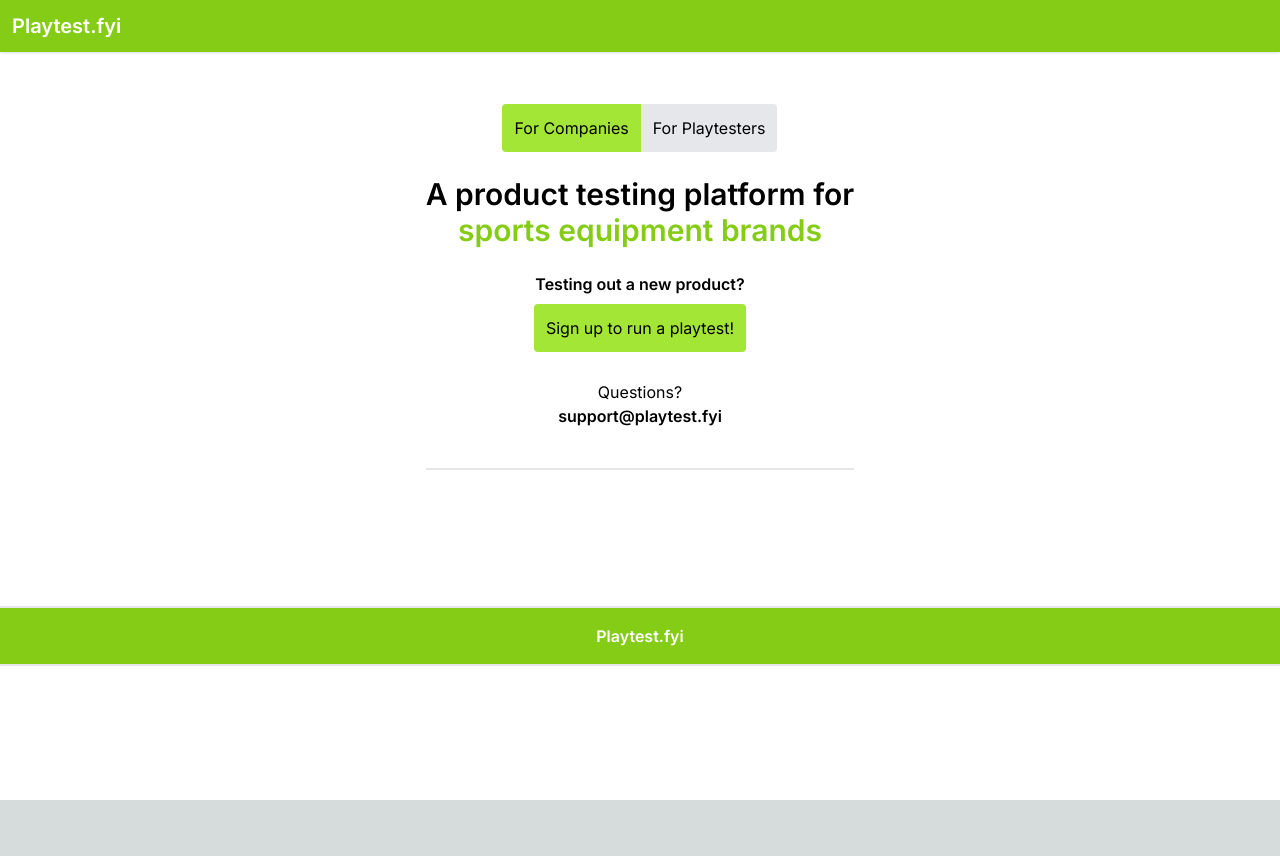
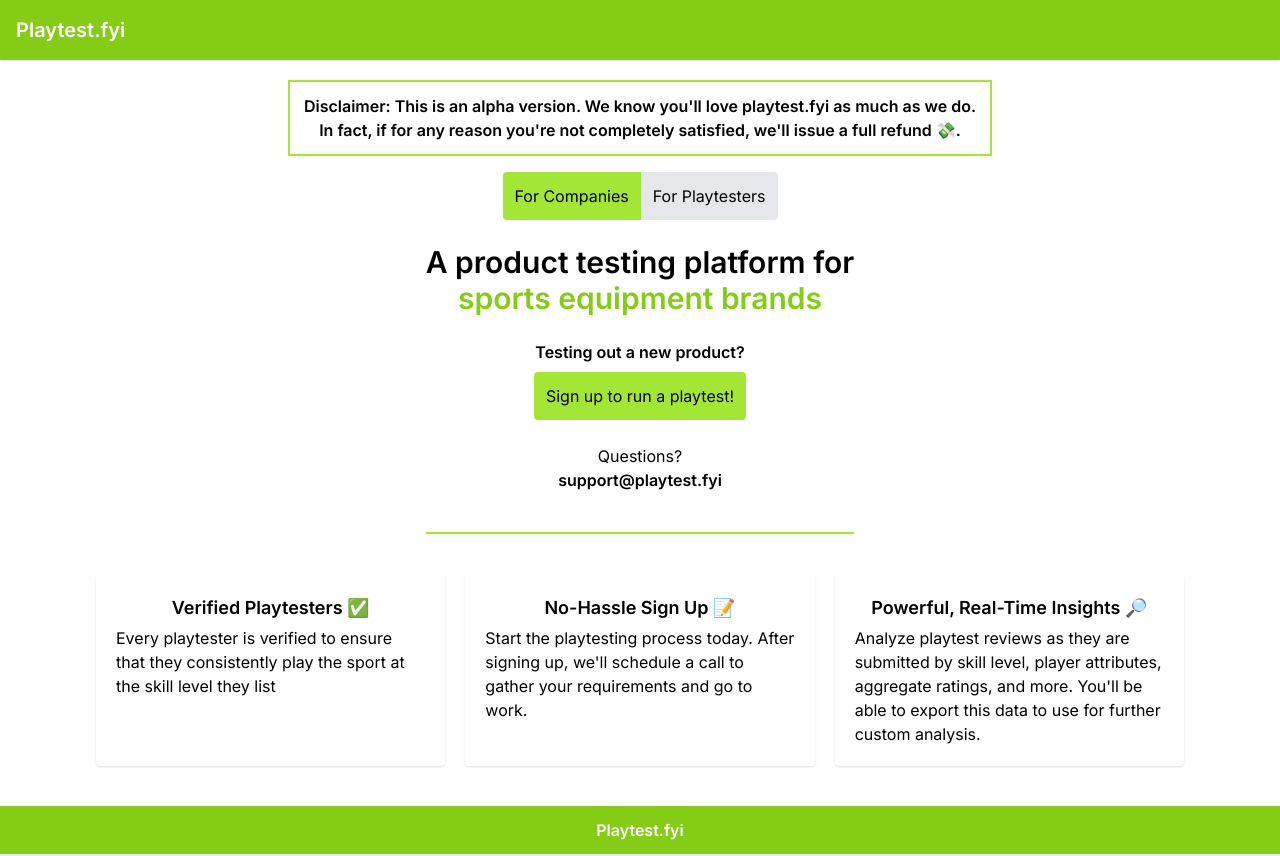
Before and after one commit to srindog/playtest.fyi, a Next.js app: page / in a window 1280 px wide. Before the commit the page ends 800 px from the top, so only its background shows below. Built offline with nearby package versions, Linux system fonts and the light colour scheme.

Commit message:
finish basic mvp (no cards for playtesters)

```diff
--- a/app/home.tsx
+++ b/app/home.tsx
@@ -1,13 +1,11 @@
 "use client";
-import { useRef } from "react";
-
 import { useState } from "react";
 
 const PLAYTESTERS = "For Playtesters";
 const COMPANIES = "For Companies";
 
 const Card = ({ title, description, children }: any) => (
-  <div className="flex flex-col shadow p-5 rounded text-left">
+  <div className="flex flex-col shadow p-5 rounded text-left outline-2 outline-lime-400">
     <h3 className="flex justify-center font-semibold md:text-lg text-base pb-1">
       {title}
     </h3>
@@ -21,86 +19,111 @@
 const SELECTED_BUTTON_STYLE = (rounded: string) =>
   `${BASE_BUTTON_STYLE} ${rounded} bg-lime-400 hover:bg-lime-300 active:bg-lime-400`;
 
-function HowItWorks() {
-  const [toggle, setToggle] = useState(COMPANIES);
+
+const PlaytestersHome = () => {
   return (
-    <>
-      <div className="flex flex-row justify-center">
-        <button
-          className={
-            toggle === COMPANIES
-              ? SELECTED_BUTTON_STYLE("rounded-l")
-              : UNSELECTED_BUTTON_STYLE("rounded-l")
-          }
-          onClick={() => setToggle(COMPANIES)}
+    <div className="flex flex-col mt-6 items-center justify-center">
+      <div className="pb-10 border-b-2 border-lime-400">
+        <h1 className="font-semibold md:text-3xl text-2xl">
+          Test out the newest
+          <p>
+            <span className="text-lime-500">
+              sports equipment
+            </span>
+          </p>
+        </h1>
+        <div className="flex flex-col mt-6 items-center">
+          <label className="font-semibold">
+            Invite only. Have a referral?
+          </label>
+          <a
+            href="https://forms.gle/Ve5CEw3DVN68AfCo9"
+            target="_blank"
+            className="mt-2 p-3 bg-lime-400 hover:bg-lime-300 active:bg-lime-400 rounded"
+          >
+            Sign up to be a playtester!
+          </a>
+        </div>
+        <div className="mt-6">
+          <Support />
+        </div>
+      </div>
+    </div>
+  )
+}
+
+const CompaniesHome = () => (
+  <div className="flex flex-col mt-6 items-center justify-center">
+    <div className="pb-10 border-b-2 border-lime-400">
+      <h1 className="font-semibold md:text-3xl text-2xl">
+        A product testing platform for
+        <p>
+          <span className="text-lime-500">
+            sports equipment brands
+          </span>
+        </p>
+      </h1>
+      <div className="flex flex-col mt-6 items-center">
+        <label className="font-semibold">
+          Testing out a new product?
+        </label>
+        <a
+          href="https://forms.gle/VbbEth7kiT2AoY56A"
+          target="_blank"
+          className="mt-2 p-3 bg-lime-400 hover:bg-lime-300 active:bg-lime-400 rounded"
         >
-          {COMPANIES}
-        </button>
-        <button
-          className={
-            toggle === PLAYTESTERS
-              ? SELECTED_BUTTON_STYLE("rounded-r")
-              : UNSELECTED_BUTTON_STYLE("rounded-r")
-          }
-          onClick={() => setToggle(PLAYTESTERS)}
-        >
-          {PLAYTESTERS}
-        </button>
+          Sign up to run a playtest!
+        </a>
       </div>
-      <div className="mx-10 mt-5 grid md:grid-cols-3 sm:grid-cols-1 gap-5">
-        {toggle === COMPANIES ? (
-          <>
-            <Card title="Plan">
-              Strategically plan out the requirements of your playtest
-              (location, timeline, consumer breakdown, additional questions,
-              etc…)
-            </Card>
-            <Card title="Run Playtest">
-              Select your playtesters, ship out the products (and return
-              labels), and view the playtest reviews in real time. Once the
-              playtest ends, we will ensure that your products are returned.
-            </Card>
-            <Card title="Analyze">
-              Filter & analyze quantitative (average ratings) & qualitative
-              measures (open ended questions) across one or all of your
-              playtests to uncover key insights. For custom analysis, export the
-              data to use in your own systems.
-            </Card>
-          </>
-        ) : (
-          <>
-            <Card title="Apply Instantly">
-              Once you are an eligible playtester for a sport, immediately apply
-              for any related playtest. If it is your first time applying to
-              playtest in a new sport, you will be verified & onboarded shortly
-              after, so you can start playtesting right away
-            </Card>
-            <Card title="Test">
-              Upon being selected for a playtest, the product and a return label
-              will be shipped, and you will receive a form to submit your
-              feedback by the deadline.
-            </Card>
-            <Card title="Earn climeibility">
-              Your honest feedback is valuable, so the more playtests you
-              complete successfully, the more likely you will be chosen in
-              future playtests.
-            </Card>
-          </>
-        )}
+      <div className="mt-6">
+        <Support />
       </div>
-    </>
-  );
-}
+
+    </div>
+
+    <div className="mt-10 md:mx-24 mx-5 grid md:grid-cols-3 grid-cols-1 gap-5">
+      <Card title="Verified Playtesters ✅">
+        Every playtester is verified to ensure
+        that they consistently play the sport
+        at the skill level they list
+      </Card>
+      <Card title="No-Hassle Sign Up 📝">
+        Start the playtesting process today. After signing up,
+        we'll schedule a call to gather your requirements
+        and go to work.
+      </Card>
+      <Card title="Powerful, Real-Time Insights 🔎">
+        Analyze playtest reviews as they are submitted by skill level,
+        player attributes, aggregate ratings, and more. You'll be able
+        to export this data to use for further custom analysis.
+      </Card>
+
+    </div>
+
+  </div>
+)
+
+const Support = () => (
+  <h3>
+    Questions?
+    <p className="font-semibold">support@playtest.fyi</p>
+  </h3>
+)
 
 export default function Home() {
   const [toggle, setToggle] = useState(COMPANIES);
-  const playtestsSignUpRef = useRef(null);
-  const scrollToPlaytestsSignUp = () =>
-    playtestsSignUpRef.current?.scrollIntoView({ behavior: "smooth" });
   return (
-    <div className="flex py-24 border-b-2 justify-center items-center">
+    <div className="flex pt-20 pb-10 justify-center items-center">
+
       <div className="flex flex-col text-center">
-        <div className="flex flex-row justify-center">
+
+        <div className="md:mx-72 mx-5 font-semibold border-lime-400 border-2 p-3">
+          <h3 className="">Disclaimer: This is an alpha version. We know you'll love playtest.fyi as much as we do.
+            In fact, if for any reason you're not completely satisfied, we'll issue a full refund 💸.
+          </h3>
+        </div>
+
+        <div className="mt-2 flex flex-row justify-center">
           <button
             className={
               toggle === COMPANIES
@@ -123,74 +146,12 @@
           </button>
         </div>
 
-        <div className="flex flex-col mt-6 items-center justify-center">
-          {toggle === COMPANIES ? (
-            <>
-              <h1 className="font-semibold md:text-3xl text-2xl">
-                A product testing platform for
-                <p>
-                  <span className="text-lime-500">
-                    sports equipment brands
-                  </span>
-                </p>
-              </h1>
+        {toggle === COMPANIES ? (
+          <CompaniesHome />
+        ) : (
+          <PlaytestersHome />
+        )}
 
-              <div className="flex flex-col mt-6">
-                <label className="font-semibold">
-                  Testing out a new product?
-                </label>
-                <a
-                  href="https://forms.gle/VbbEth7kiT2AoY56A"
-                  target="_blank"
-                  className="mt-2 p-3 bg-lime-400 hover:bg-lime-300 active:bg-lime-400 rounded"
-                >
-                  Sign up to run a playtest!
-                </a>
-              </div>
-            </>
-          ) : (
-            <>
-              <h1 className="font-semibold md:text-3xl text-2xl">
-                Test out the newest
-                <p>
-                  <span className="text-lime-500">
-                    sports equipment
-                  </span>
-                </p>
-              </h1>
-              <div className="flex flex-col mt-6">
-                <label className="font-semibold">
-                  Interested in product testing?
-                </label>
-                <button
-                  className="mt-2 p-3 bg-lime-400 hover:bg-lime-300 active:bg-lime-400 rounded"
-                  onClick={scrollToPlaytestsSignUp}
-                >
-                  👇 Apply for a playtest below 👇
-                </button>
-              </div>
-            </>
-          )}
-        </div>
-        <h3 className="mt-7 pb-10 border-b-2">
-          Questions?
-          <p className="font-semibold">support@playtest.fyi</p>
-        </h3>
-
-        <div className="flex flex-col mt-10 items-center justify-center">
-          {toggle === COMPANIES ? (
-            <>
-
-            </>
-          ) : (
-            <>
-              <h2  className="font-semibold md:text-3xl text-2xl">
-                Playtests
-              </h2>
-              <p ref={playtestsSignUpRef} className="mt-3">Coming soon...</p>
-            </>
-          )}
-        </div>
       </div>
     </div>
   );
--- a/app/page.tsx
+++ b/app/page.tsx
@@ -6,15 +6,12 @@
   </header>
 )
 
-
-
-
 export default async function HomePage() {
 
   return (
-    <main className="flex min-h-screen flex-col bg-white text-black">
-
-      <nav className='fixed w-screen flex items-center p-3 bg-lime-500 shadow'>
+    <main>
+      <div className="flex flex-col bg-white text-black">
+        <nav className='fixed w-screen flex items-center p-4 bg-lime-500 shadow'>
           <Logo />
           <div className="flex md:flex-grow flex-row justify-end space-x-10">
             {/* <a href="" className="p-2 text-lime-500 border-lime-500 hover:text-lime-400 hover:border-lime-400 active:text-lime-500 active:border-lime-500 border-b-4 font-semibold">
@@ -22,18 +19,14 @@
           </div>
         </nav>
 
-
-
         <Home />
 
-
-
-      <div className='flex justify-center p-4 bg-lime-500 border-b-2'>
+        <div className='flex justify-center p-3 bg-lime-500 border-b-2'>
           <header className='text-base text-white font-semibold'>
             <a href='https://www.playtest.fyi'>Playtest.fyi</a>
           </header>
         </div>
-
+      </div>
     </main>
   )
 }
```
Also changed, not shown: lib/constants.tsx (deleted, +0 -26 lines). Lines whose indentation alone changed are shown as unchanged.
